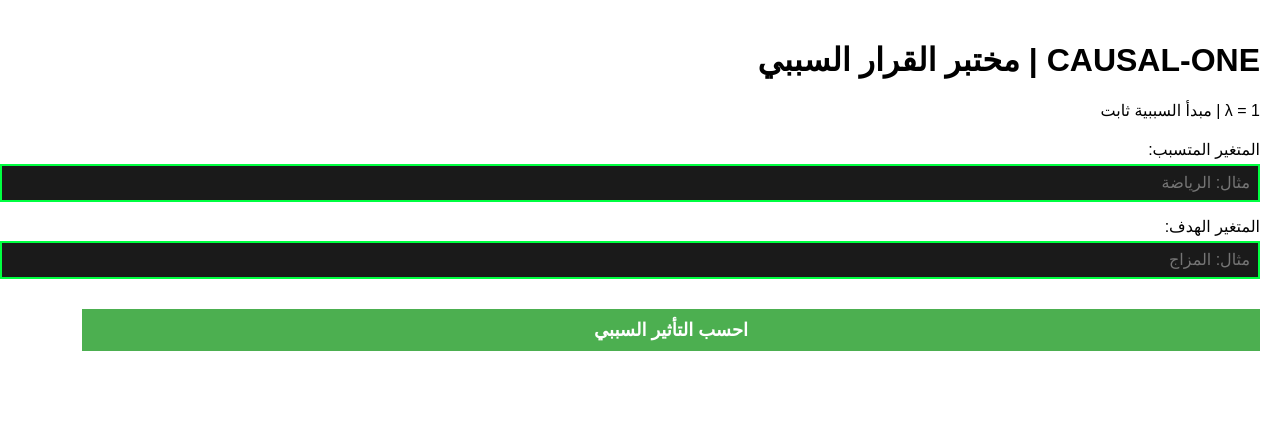
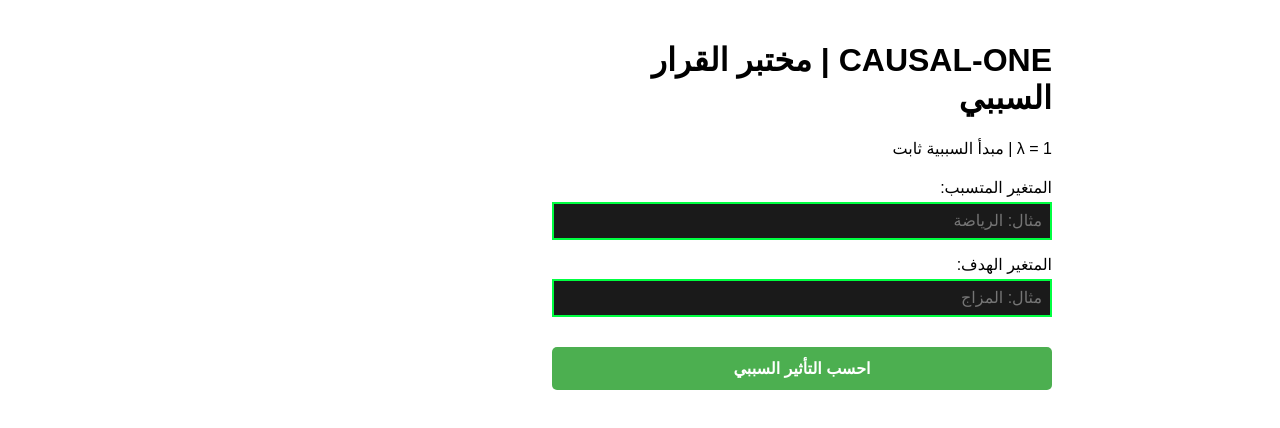
Before and after one commit to Vector-Core-Systems77/CAUSAL-ONE, a React (Vite) app: page / in a window 1280 px wide. Shown: the top 428 px of the page. Built offline with nearby package versions, Linux system fonts and the light colour scheme.

Commit message:
Update App.tsx

```diff
--- a/src/App.tsx
+++ b/src/App.tsx
@@ -1,13 +1,22 @@
 import { useState } from 'react';
 import { invoke } from '@tauri-apps/api/core';
 
+// 1. نعرف شكل البيانات اللي ترجع من Rust
+interface CausalResult {
+  cause: string;
+  effect: string;
+  lambda: number;
+  impact: number;
+  message: string;
+}
+
 function App() {
-  const [cause, setCause] = useState('');
-  const [effect, setEffect] = useState('');
-  const [lambda] = useState(1.0);
-  const [result, setResult] = useState(null);
-  const [error, setError] = useState('');
-  const [loading, setLoading] = useState(false);
+  const [cause, setCause] = useState<string>('');
+  const [effect, setEffect] = useState<string>('');
+  const [lambda] = useState<number>(1.0);
+  const [result, setResult] = useState<CausalResult | null>(null); // هنا التعديل
+  const [error, setError] = useState<string>('');
+  const [loading, setLoading] = useState<boolean>(false);
 
   async function handleCalculate() {
     setError('');
@@ -15,22 +24,24 @@
     setLoading(true);
 
     try {
-      const res = await invoke('calculate_causal_effect', {
+      // 2. نقول لـ invoke ايش نوع البيانات اللي راجعة
+      const res = await invoke<CausalResult>('calculate_causal_effect', {
         cause: cause.trim(),
         effect: effect.trim(),
         lambda
       });
       setResult(res);
-    } catch (err) {
+    } catch (err: unknown) {
+      // 3. نعالج الخطأ صح
       console.error(err);
-      setError(err || 'حدث خطأ غير متوقع');
+      setError(typeof err === 'string'? err : 'حدث خطأ غير متوقع');
     } finally {
       setLoading(false);
     }
   }
 
   return (
-    <div style={{ padding: '20px', fontFamily: 'Arial', direction: 'rtl' }}>
+    <div style={{ padding: '20px', fontFamily: 'Arial', direction: 'rtl', maxWidth: '500px', margin: '0 auto' }}>
       <h1>CAUSAL-ONE | مختبر القرار السببي</h1>
       <p>λ = {lambda} | مبدأ السببية ثابت</p>
 
@@ -40,7 +51,7 @@
           value={cause}
           onChange={(e) => setCause(e.target.value)}
           placeholder="مثال: الرياضة"
-          style={{ width: '100%', padding: '8px', marginTop: '5px' }}
+          style={{ width: '100%', padding: '8px', marginTop: '5px', boxSizing: 'border-box' }}
         />
       </div>
 
@@ -50,7 +61,7 @@
           value={effect}
           onChange={(e) => setEffect(e.target.value)}
           placeholder="مثال: المزاج"
-          style={{ width: '100%', padding: '8px', marginTop: '5px' }}
+          style={{ width: '100%', padding: '8px', marginTop: '5px', boxSizing: 'border-box' }}
         />
       </div>
 
@@ -59,11 +70,14 @@
         disabled={loading}
         style={{
           marginTop: '20px',
-          padding: '10px 20px',
-          background: '#4CAF50',
+          width: '100%',
+          padding: '12px',
+          background: loading? '#ccc' : '#4CAF50',
           color: 'white',
           border: 'none',
-          cursor: loading? 'not-allowed' : 'pointer'
+          borderRadius: '5px',
+          cursor: loading? 'not-allowed' : 'pointer',
+          fontSize: '16px'
         }}
       >
         {loading? 'جاري الحساب...' : 'احسب التأثير السببي'}
@@ -76,8 +90,8 @@
       )}
 
       {result && (
-        <div style={{ marginTop: '20px', padding: '15px', background: '#e8f5e9', borderRadius: '5px' }}>
-          <h3>النتيجة:</h3>
+        <div style={{ marginTop: '20px', padding: '15px', background: '#e8f5e9', borderRadius: '5px', border: '2px solid #4CAF50' }}>
+          <h3 style={{ marginTop: 0 }}>النتيجة:</h3>
           <p><b>السبب:</b> {result.cause}</p>
           <p><b>الهدف:</b> {result.effect}</p>
           <p><b>التأثير:</b> {result.impact.toFixed(3)}</p>
```
